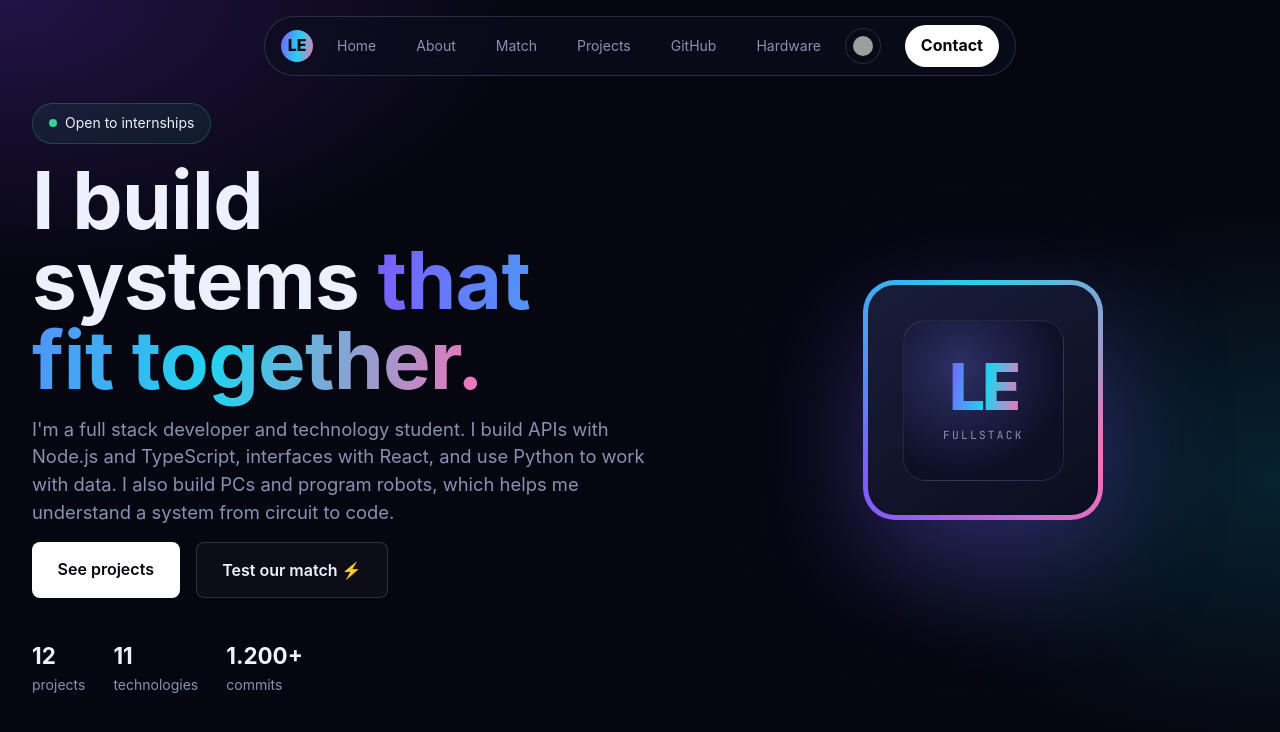
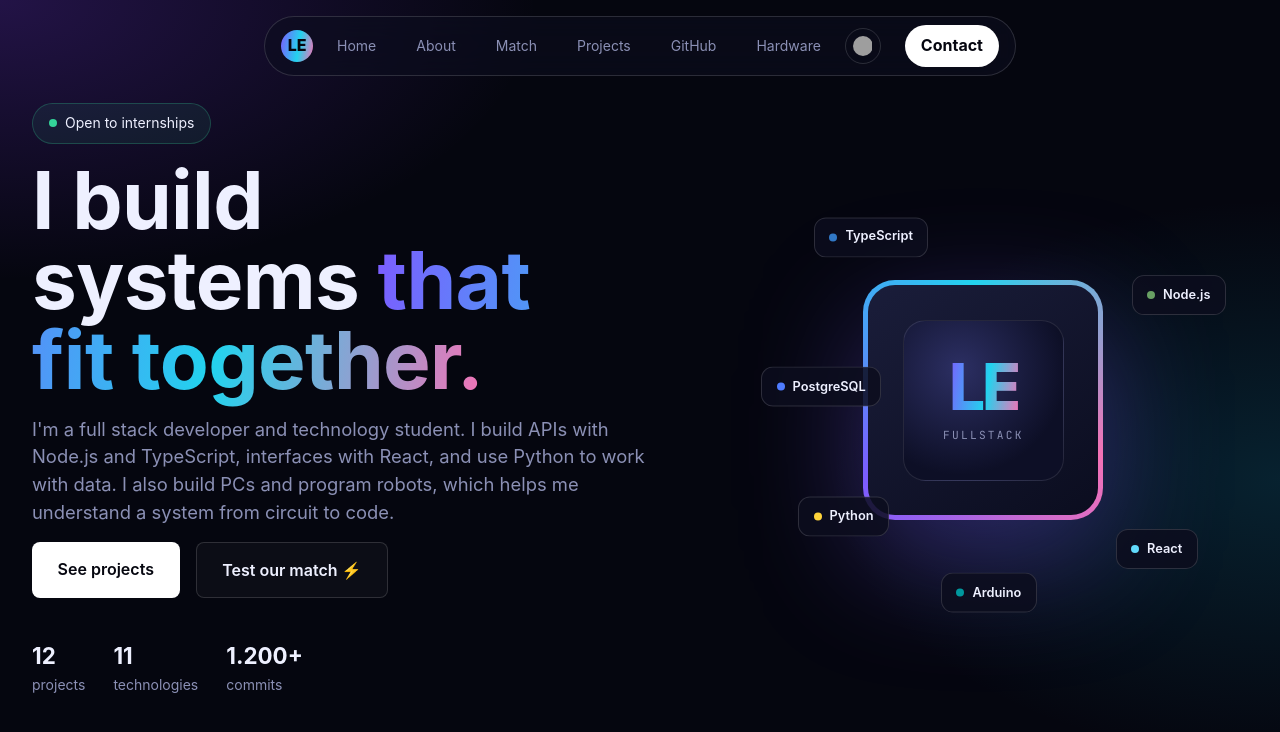
Before and after one commit to LucasEmanoel0/portfolio, a React (Vite) app in the folder FrontEnd/: page / in a window 1280 px wide. Shown: the top 732 px of the page. Built offline with nearby package versions, Linux system fonts and the light colour scheme; grey boxes are pictures that could not be loaded.

Commit message:
feat: adiciona etiquetas flutuantes das tecnologias no chip

```diff
--- a/FrontEnd/src/components/Hero/Hero.module.css
+++ b/FrontEnd/src/components/Hero/Hero.module.css
@@ -99,6 +99,7 @@
     height: 30rem;
     display: grid;
     place-items: center;
+    position: relative;
 }
 
 .core{
@@ -146,3 +147,29 @@
     --angle: 360deg;
   }
 }
+.node{
+    position: absolute;
+    display: flex;
+    align-items: center;
+    gap: 0.5rem;
+    padding: 0.55rem 0.9rem;
+    border-radius:0.75rem;
+    background-color: rgba(12, 14, 30, 0.85);
+    border: 1px solid var(--line-2);
+    font-size: 0.8rem;
+    font-weight: 600;
+    animation: float 6s ease-in-out infinite;
+
+}
+.nodeDot {
+  width: 0.5rem;
+  height: 0.5rem;
+  border-radius: 50%;
+  background: #3178c6;
+}
+
+@keyframes float {
+  50% {
+    transform: translateY(-10px);
+  }
+}
--- a/FrontEnd/src/components/Hero/Hero.tsx
+++ b/FrontEnd/src/components/Hero/Hero.tsx
@@ -1,3 +1,18 @@
+const techs = [
+  { name: 'TypeScript', color: '#3178c6', top: '12%', left: '18%',delay: '0s' },
+  { name: 'Node.js',    color: '#68a063', top: '25%', left: '78%',delay: '-2s' },
+  { name: 'PostgreSQL', color: '#4f7cff', top: '45%', left: '8%' ,delay: '-4s' },
+  { name: 'React',      color: '#61dafb', top: '78%', left: '75%' , delay: '1s'},
+  { name: 'Python',     color: '#ffd43b', top: '72%', left: '15%' , delay: '2s'},
+  { name: 'Arduino',    color: '#00979d', top: '88%', left: '42%' ,delay: '3s'},
+]
+
+
+
+
+
+
+
 import Styles from './Hero.module.css'
 import { translations, type Language } from '../../i18n/translations'
 
@@ -48,6 +63,16 @@ export function Hero({ language }: HeroProps) {
 
             </div>
           </div>
+          {techs.map((tech)=>(
+            <span key={tech.name}
+            className={Styles.node}
+            style={{top:tech.top,left:tech.left,animationDelay: tech.delay}}>
+              <span className={Styles.nodeDot}
+              style = {{background:tech.color}}>
+              </span>
+              {tech.name}
+            </span>
+          ))}
         </div>
 
 
```
